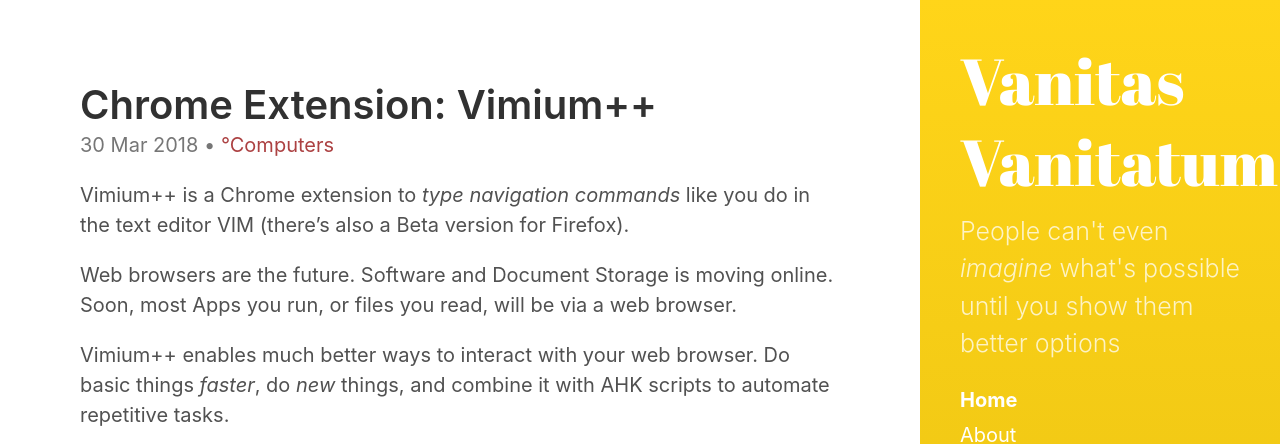
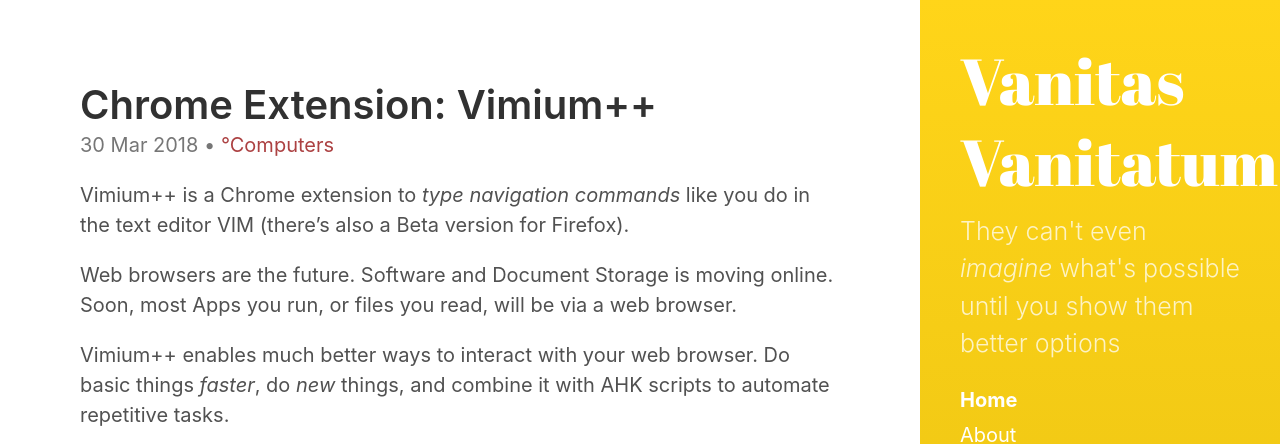
Before and after one commit to VanitasVanitatum/VanitasVanitatum.github.io, a Jekyll site: the page built from index.html, in a window 1280 px wide. Shown: the top 444 px of the page. Built offline with Jekyll 4.4.1, drawn with Linux system fonts in a browser that asks for light colours; the list of posts is cut into pages by our own code.

Commit message:
sidebar quote

```diff
--- a/_config.yml
+++ b/_config.yml
@@ -5,7 +5,7 @@
 # Setup
 title:            Vanitas Vanitatum
 tagline:          'Simple'
-description:      "People can't even <em>imagine</em> what's possible until you show them better options"
+description:      "They can't even <em>imagine</em> what's possible until you show them better options"
 url:              https://VanitasVanitatum.github.io
 excerpt_separator: "<!--more-->"
 baseurl:          # the optional subpath of your site, e.g. "/blog"
```
